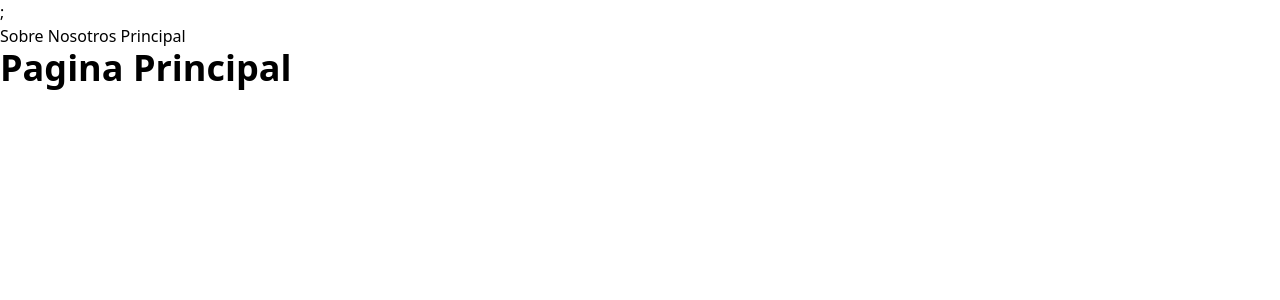
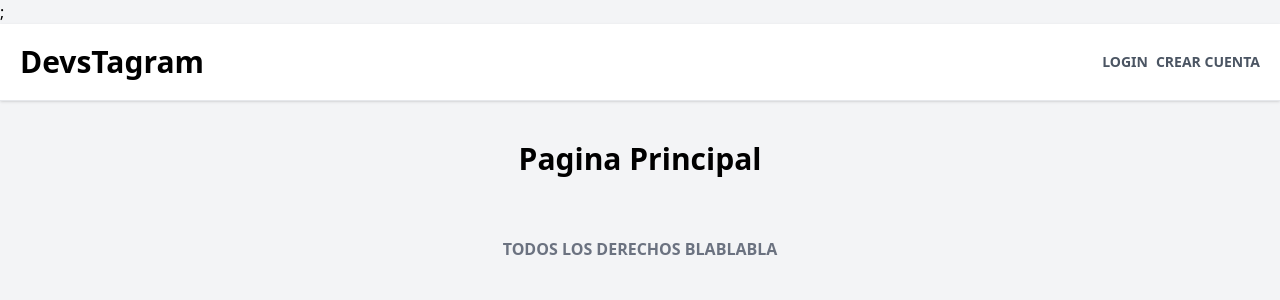
Before and after one commit to ValentinHRoldan/Laravel---FakeTagram, a Laravel app: page / in a window 1280 px wide. Shown: the top 300 px of the page. Run offline with Laravel 12, Linux system fonts and the light colour scheme; style sheets or scripts are compiled from the project's sources.

Commit message:
creando pagina principal

```diff
--- a/resources/views/layouts/base.blade.php
+++ b/resources/views/layouts/base.blade.php
@@ -6,11 +6,22 @@
         @vite('resources/css/app.css');
         <title>@yield('tituloHead')</title>
     </head>
-    <body>
-        <nav>
-            <a href="/nosotros">Sobre Nosotros</a>
-            <a href="/">Principal</a>
-        </nav>
-        <h1 class="text-4xl font-extrabold">@yield('titulo')</h1>
+    <body class="bg-gray-100">
+        <header class="p-5 border-b bg-white shadow">
+            <div class="container mx-auto flex justify-between items-center">
+                <h1 class="text-3xl font-black">DevsTagram</h1>
+                <nav class="flex gap-2 items-center">
+                    <a href="" class="text-sm font-bold text-gray-600 uppercase">Login</a>
+                    <a href="" class="text-sm font-bold text-gray-600 uppercase">Crear Cuenta</a>
+                </nav>
+            </div>
+        </header>
+        <main class="container mx-auto mt-10">
+            <h2 class="font-black text-center text-3xl mb-10">@yield('titulo')</h2>
+            @yield('contenido')
+        </main>
+        <footer class="text-center p-5 text-gray-500 font-bold uppercase">
+            todos los derechos blablabla
+        </footer>
     </body>
 </html>
```
